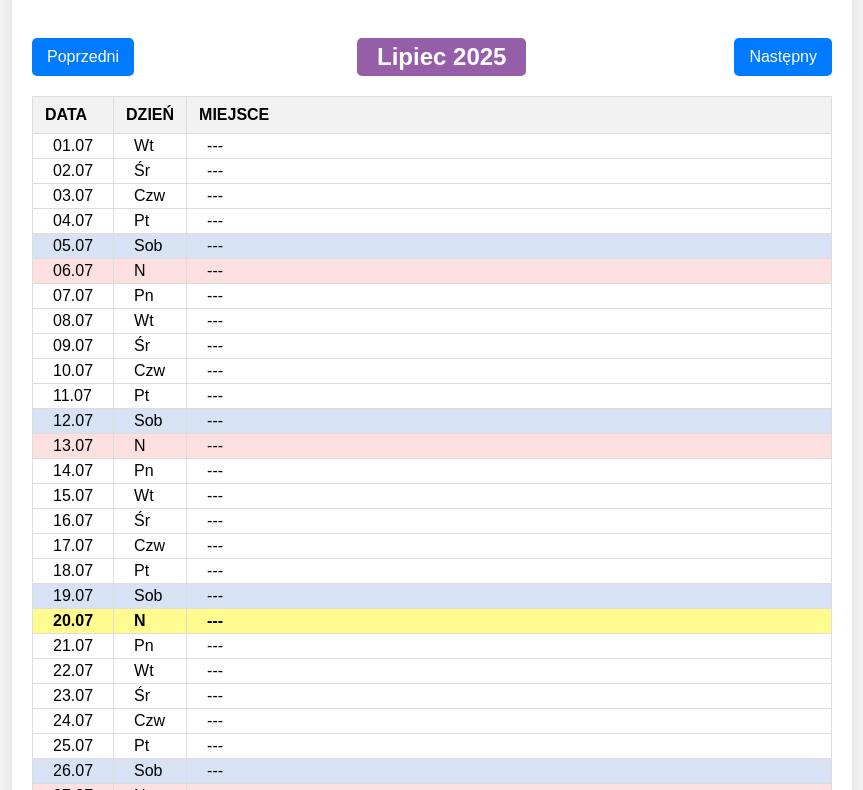
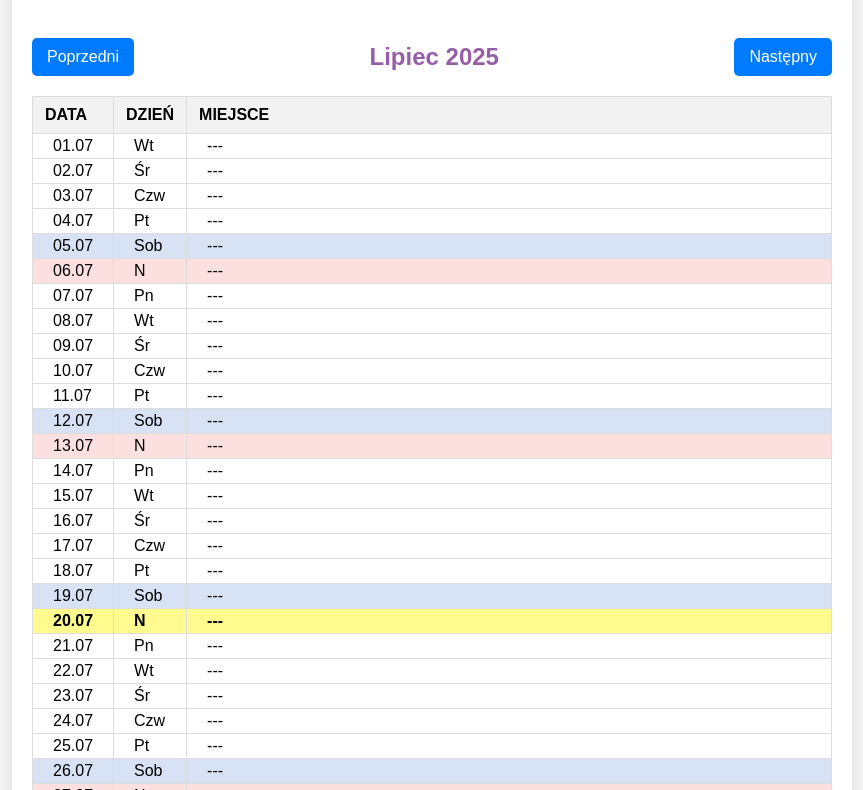
Before and after one commit to mathlike/frakgraf, a plain HTML site: page index.html in a window 1280 px wide. Shown: the part 86-876 px from the top of the page, without its empty margins (208-1071 px from the left). Drawn offline with Linux system fonts and the light colour scheme; no server answers.

Commit message:
Update index.html

```diff
--- a/index.html
+++ b/index.html
@@ -44,11 +44,7 @@
         #month-year {
             font-size: 24px;
             font-weight: bold;
-            background-color: #965ea9;
-            padding: 5px 20px;
-            border-radius: 5px;
-            margin-left: 15px;
-            color: #FFFFFF;
+            color: #965ea9;
         }
 
         table {
```
